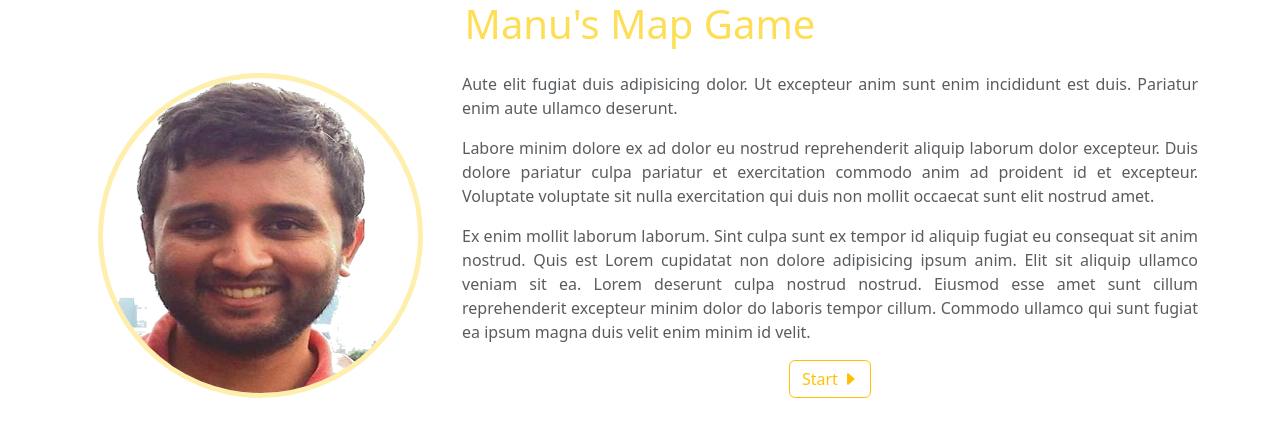
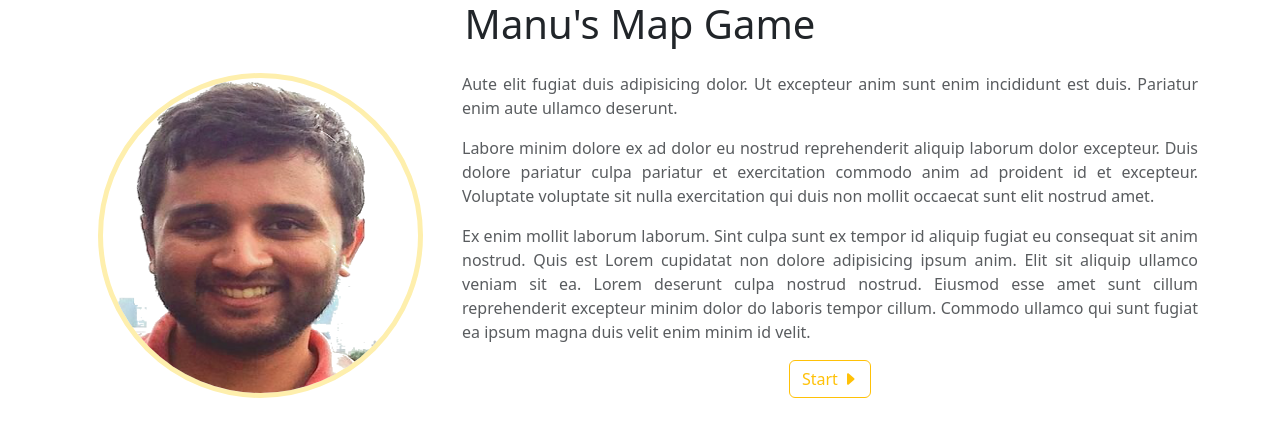
Before and after one commit to balakumaran247/ManusMapGame, a React (Create React App) app in the folder src/ui/: page / in a window 1280 px wide. Shown: the top 436 px of the page. Built offline with nearby package versions, Linux system fonts and the light colour scheme; no server answers.

Commit message:
fixed: className

```diff
--- a/src/ui/src/App.css
+++ b/src/ui/src/App.css
@@ -1,4 +1,4 @@
-.myheading {
+.strong-yellow {
     color: #fdde55;
 }
 
```
